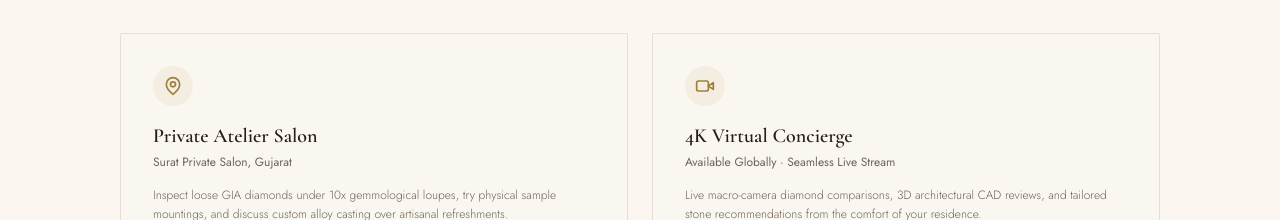
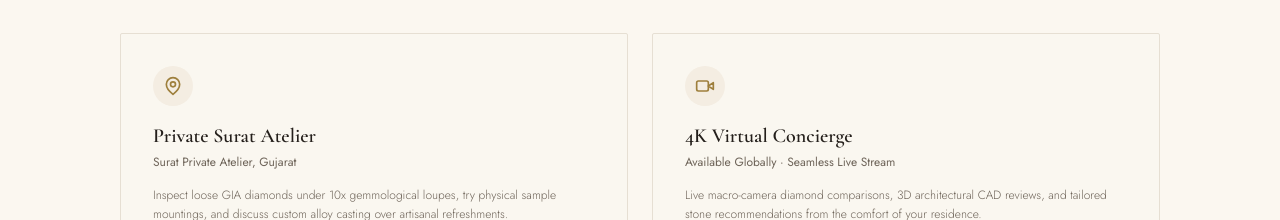
Before and after one commit to princepatel04477-web/Civara-Jewels, a Next.js app: page / in a window 1280 px wide. Shown: the part 4680-4900 px from the top of the page. Built offline with nearby package versions, Linux system fonts and the light colour scheme; no server answers; the database is empty.

Commit message:
fix: replace salon label with viewing and clean all salon terminology across atelier

```diff
--- a/app/components/Header.tsx
+++ b/app/components/Header.tsx
@@ -195,14 +195,14 @@
         )}
       </nav>
 
-      {/* Mobile Haute Joaillerie Salon Drawer */}
+      {/* Mobile Haute Joaillerie Atelier Drawer */}
       {isMobileMenuOpen && (
         <div className="fixed inset-0 top-[60px] sm:top-[70px] z-50 bg-[#181412]/70 backdrop-blur-md lg:hidden flex flex-col justify-start animate-fadeIn">
           <div className="bg-[#FAF7F0] border-b border-[#C9A961]/40 shadow-2xl max-h-[88vh] overflow-y-auto p-6 space-y-6 animate-slideDown">
-            {/* Salon Header Tag */}
+            {/* Atelier Header Tag */}
             <div className="flex items-center justify-between border-b border-[#E6DFD3] pb-3">
               <div className="text-[10px] uppercase font-mono tracking-[0.25em] text-[#9E7F3C] font-semibold flex items-center gap-1.5">
-                <span>✦</span> Civara Salon · Surat Atelier
+                <span>✦</span> Civara Fine Jewellery · Surat Atelier
               </div>
               <div className="text-[9px] uppercase font-mono text-[#6E6459] tracking-widest bg-[#F4EDE2] px-2.5 py-1 rounded-full border border-[#E6DFD3]">
                 BIS 750 Certified
--- a/app/components/MobileBottomNav.tsx
+++ b/app/components/MobileBottomNav.tsx
@@ -126,7 +126,7 @@
             className="bg-gradient-to-r from-[#9E7F3C] via-[#C9A961] to-[#D4B66E] text-[#181412] px-3.5 py-2 rounded-full text-[10px] uppercase tracking-[0.16em] font-semibold flex items-center gap-1.5 shadow-md active:scale-95 transition-transform shrink-0"
           >
             <Calendar className="w-3.5 h-3.5" />
-            <span>Salon</span>
+            <span>Viewing</span>
           </button>
         </div>
       </nav>
--- a/app/components/header/BookViewingDialog.tsx
+++ b/app/components/header/BookViewingDialog.tsx
@@ -258,7 +258,7 @@
                     onChange={(e) => setCity(e.target.value)}
                     className="w-full py-2.5 bg-transparent border-b border-[#C9A961]/50 focus:border-[#9E7F3C] text-[#241F1B] text-sm focus:outline-none cursor-pointer"
                   >
-                    <option value="Surat Atelier">Civara Atelier & Salon (Surat, Gujarat)</option>
+                    <option value="Surat Atelier">Civara Private Atelier (Surat, Gujarat)</option>
                     <option value="Virtual Concierge HD">Virtual Concierge (Worldwide 4K HD)</option>
                   </select>
                 </div>
--- a/app/journal/page.tsx
+++ b/app/journal/page.tsx
@@ -394,7 +394,7 @@
           </h2>
 
           <p className="text-xs sm:text-sm font-light text-[#B8AEA2] max-w-xl mx-auto leading-relaxed">
-            Bi-weekly gemmological dissections, private Surat salon viewing invitations, and early previews of newly completed bespoke heirlooms.
+            Bi-weekly gemmological dissections, private Surat atelier viewing invitations, and early previews of newly completed bespoke heirlooms.
           </p>
 
           {newsletterSubscribed ? (
--- a/app/page.tsx
+++ b/app/page.tsx
@@ -301,7 +301,7 @@
         </div>
       </section>
 
-      {/* 7. PRIVATE SALON & VIRTUAL VIEWING BOOKING SALON */}
+      {/* 7. PRIVATE ATELIER & VIRTUAL VIEWING BOOKING */}
       <section className="py-16 sm:py-24 px-4 sm:px-6 lg:px-14 max-w-6xl mx-auto text-center space-y-10">
         <div className="space-y-3">
           <div className="text-[10px] sm:text-xs uppercase tracking-[0.28em] text-[#9E7F3C] font-semibold">
@@ -316,14 +316,14 @@
         </div>
 
         <div className="grid grid-cols-1 md:grid-cols-2 gap-6 text-left">
-          {/* Salon 1: In-Person */}
+          {/* Location 1: In-Person */}
           <div className="p-8 bg-[#FAF7F0] border border-[#E6DFD3] hover:border-[#C9A961] transition-all rounded-sm space-y-4">
             <div className="w-10 h-10 rounded-full bg-[#F4EDE2] flex items-center justify-center">
               <MapPin className="w-5 h-5 text-[#9E7F3C]" />
             </div>
             <div className="space-y-1">
-              <h3 className="font-serif text-xl font-semibold text-[#241F1B]">Private Atelier Salon</h3>
-              <p className="text-xs text-[#6E6459]">Surat Private Salon, Gujarat</p>
+              <h3 className="font-serif text-xl font-semibold text-[#241F1B]">Private Surat Atelier</h3>
+              <p className="text-xs text-[#6E6459]">Surat Private Atelier, Gujarat</p>
             </div>
             <p className="text-xs font-light text-[#6E6459] leading-relaxed">
               Inspect loose GIA diamonds under 10x gemmological loupes, try physical sample mountings, and discuss custom alloy casting over artisanal refreshments.
@@ -336,7 +336,7 @@
             </button>
           </div>
 
-          {/* Salon 2: Virtual Concierge */}
+          {/* Location 2: Virtual Concierge */}
           <div className="p-8 bg-[#FAF7F0] border border-[#E6DFD3] hover:border-[#C9A961] transition-all rounded-sm space-y-4">
             <div className="w-10 h-10 rounded-full bg-[#F4EDE2] flex items-center justify-center">
               <Video className="w-5 h-5 text-[#9E7F3C]" />
--- a/app/viewings/page.tsx
+++ b/app/viewings/page.tsx
@@ -110,7 +110,7 @@
             <div className="space-y-4 text-xs font-light text-[#6E6459] pt-2">
               <div className="p-4 bg-[#FAF7F0] border border-[#E6DFD3]">
                 <div className="font-medium text-[#241F1B] flex items-center gap-1.5 mb-1">
-                  <MapPin className="w-3.5 h-3.5 text-[#9E7F3C]" /> Civara Atelier & Salon — Surat, Gujarat
+                  <MapPin className="w-3.5 h-3.5 text-[#9E7F3C]" /> Civara Private Atelier — Surat, Gujarat
                 </div>
                 <div className="text-[11px]">VIP Diamond District, Surat, Gujarat 395007</div>
                 <div className="text-[11px] text-[#9E7F3C] pt-1">Mon – Sun: 10:30 AM – 7:30 PM (By Appointment)</div>
@@ -225,7 +225,7 @@
                     onChange={(e) => setFormData({ ...formData, location: e.target.value })}
                     className="w-full py-2.5 bg-transparent border-b border-[#C9A961]/50 text-sm text-[#241F1B] cursor-pointer focus:outline-none"
                   >
-                    <option value="Surat Private Atelier">Civara Atelier & Salon (Surat, Gujarat)</option>
+                    <option value="Surat Private Atelier">Civara Private Atelier (Surat, Gujarat)</option>
                     <option value="Virtual Concierge HD">Virtual Concierge (Worldwide 4K HD)</option>
                   </select>
                 </div>
```
Also changed, not shown: 1 other file (tests, documents, lock files or other folders).
